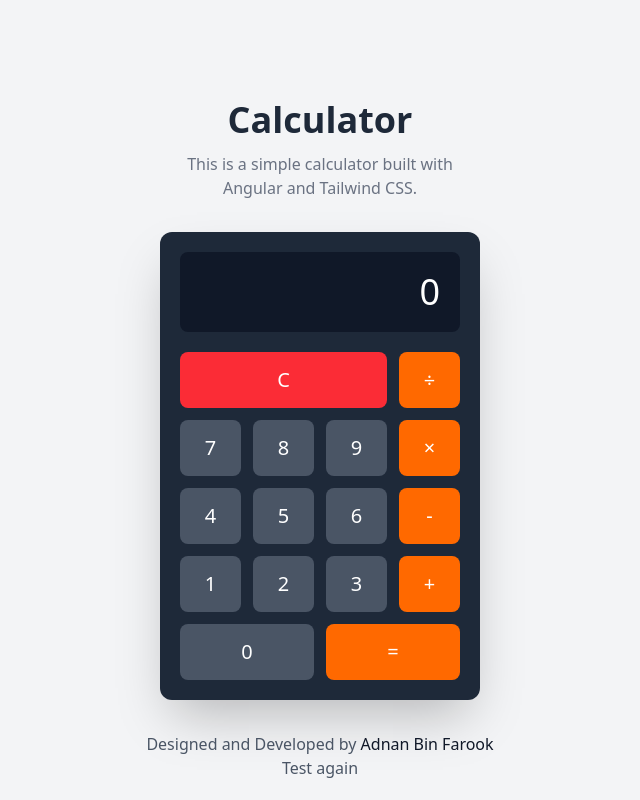
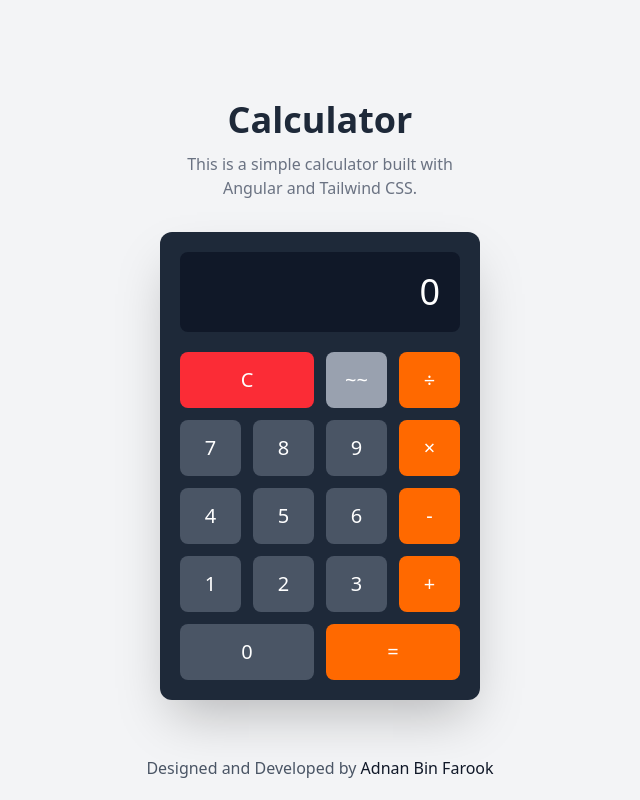
Before and after one commit to AdnanABF/Calculator-Angular, an Angular app: page / in a window 1280 px wide. Shown: the whole page, without its empty margins (320-960 px from the left). Built offline with nearby package versions, Linux system fonts and the light colour scheme.

Commit message:
Added backspace and keypress action

```diff
--- a/src/app/app.html
+++ b/src/app/app.html
@@ -15,9 +15,15 @@
     <div class="grid grid-cols-4 gap-3">
       <button
         (click)="clear()"
-        class="col-span-3 h-14 bg-red-500 hover:bg-red-600 text-white rounded-lg text-xl transition-colors"
+        class="col-span-2 h-14 bg-red-500 hover:bg-red-600 text-white rounded-lg text-xl transition-colors"
       >
         C
+      </button>
+      <button
+        (click)="backspace()"
+        class="h-14 bg-gray-400 hover:bg-gray-300 text-white text-xl rounded-lg transition-colors"
+      >
+        ~~
       </button>
       <button
         (click)="setOperator('/')"
@@ -25,7 +31,6 @@
       >
         ÷
       </button>
-
       <button
         (click)="appendNumber('7')"
         class="h-14 bg-gray-600 hover:bg-gray-500 text-white text-xl rounded-lg transition-colors"
@@ -125,6 +130,5 @@
         >Adnan Bin Farook</a
       >
     </h5>
-    <h5 class="text-gray-600">Test again</h5>
   </div>
 </div>
--- a/src/app/app.ts
+++ b/src/app/app.ts
@@ -1,4 +1,4 @@
-import { Component, signal } from '@angular/core';
+import { Component, signal, HostListener } from '@angular/core';
 
 @Component({
   selector: 'app-root',
@@ -13,6 +13,22 @@ export class App {
   firstOperand = signal<number | null>(null);
   operator = signal<string | null>(null);
   waitingForSecondOperand = signal<boolean>(false);
+
+  // HostListener to capture keyboard events for better user experience
+  @HostListener('window:keydown', ['$event'])
+  handleKeyboardEvent(event: KeyboardEvent): void {
+    if (event.key >= '0' && event.key <= '9') {
+      this.appendNumber(event.key);
+    } else if (['+', '-', '*', '/'].includes(event.key)) {
+      this.setOperator(event.key);
+    } else if (event.key === 'Enter' || event.key === '=') {
+      this.calculate();
+    } else if (event.key === 'Escape' || event.key === 'c' || event.key === 'Delete') {
+      this.clear();
+    } else if (event.key === 'Backspace') {
+      this.backspace();
+    }
+  }
 
   // Method to handle number button clicks
   appendNumber(num: string): void {
@@ -54,4 +70,14 @@ export class App {
     this.operator.set(null);
     this.waitingForSecondOperand.set(false);
   }
+
+  // Remove the last digit from the display
+  backspace(): void {
+    const current = this.displayValue();
+    if (current.length > 1) {
+      this.displayValue.set(current.slice(0, -1));
+    } else {
+      this.displayValue.set('0');
+    }
+  }
 }
```
